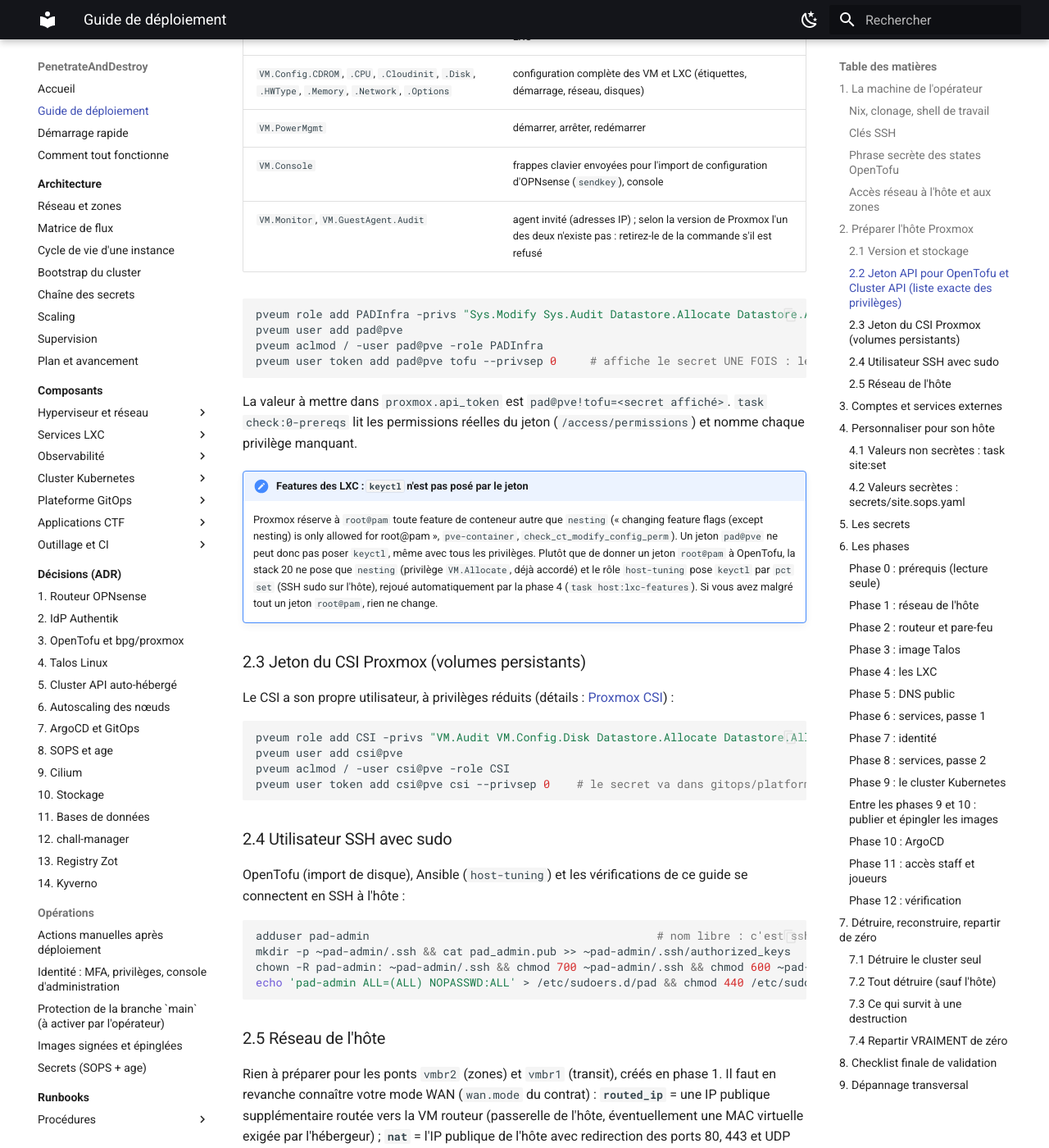
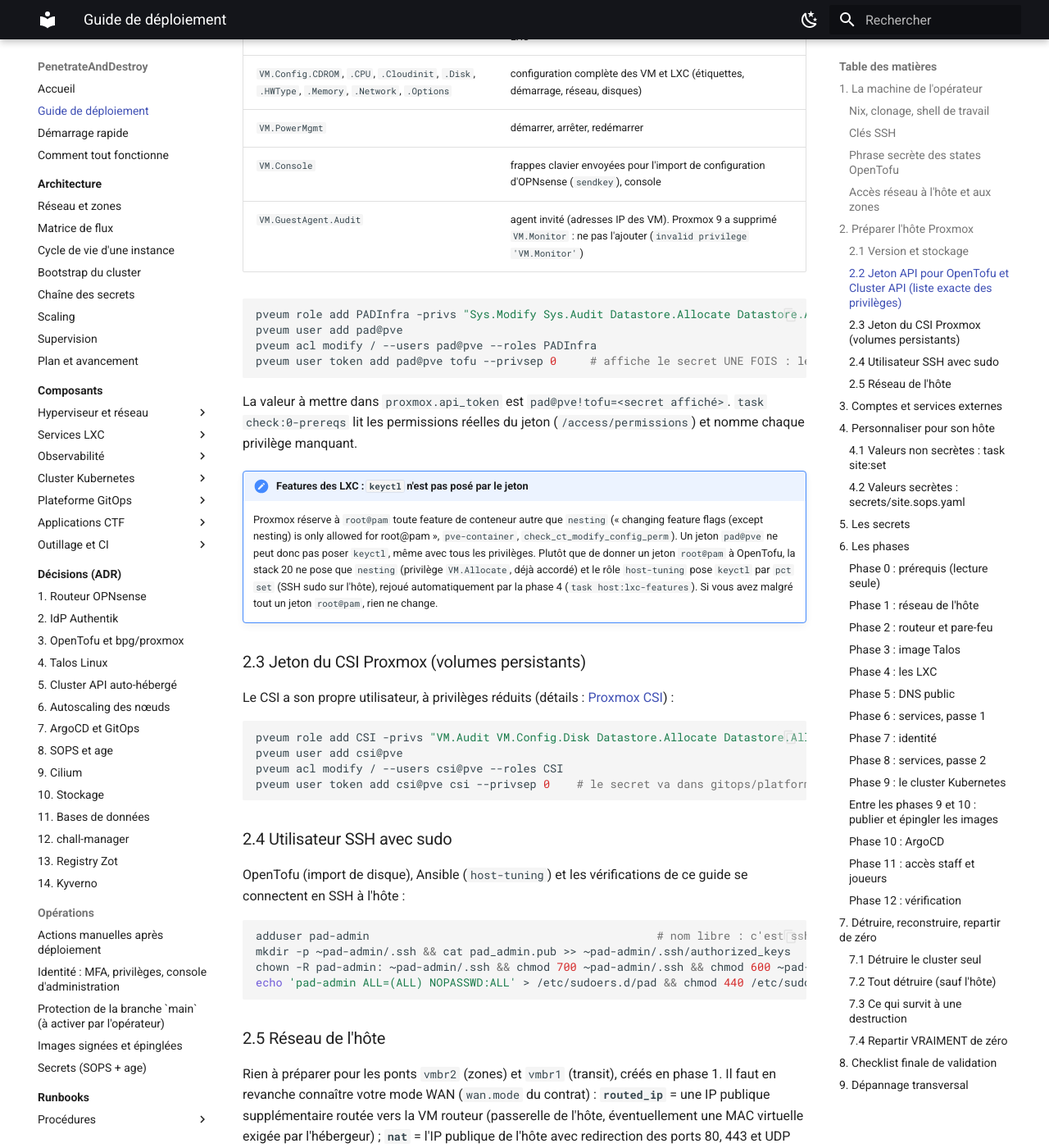
Before and after one commit to kim-tsr/penetrate-and-destroy, an MkDocs documentation site: the page built from docs/guide-deploiement.md, in a window 1280 px wide and 1400 px high, scrolled down 5169 px. Shown: the whole window at 82% size. Built offline with MkDocs 1.6.1 and Material for MkDocs 9.7.7, drawn with Linux system fonts in a browser that asks for light colours.

Commit message:
fix(docs): privilèges Proxmox 9, VM.Monitor supprimé ; syntaxe pveum acl modify

````diff
--- a/docs/guide-deploiement.md
+++ b/docs/guide-deploiement.md
@@ -146,12 +146,12 @@ ressources que les stacks créent et de ce que CAPMOX exige :
 | `VM.Config.CDROM`, `.CPU`, `.Cloudinit`, `.Disk`, `.HWType`, `.Memory`, `.Network`, `.Options` | configuration complète des VM et LXC (étiquettes, démarrage, réseau, disques) |
 | `VM.PowerMgmt` | démarrer, arrêter, redémarrer |
 | `VM.Console` | frappes clavier envoyées pour l'import de configuration d'OPNsense (`sendkey`), console |
-| `VM.Monitor`, `VM.GuestAgent.Audit` | agent invité (adresses IP) ; selon la version de Proxmox l'un des deux n'existe pas : retirez-le de la commande s'il est refusé |
+| `VM.GuestAgent.Audit` | agent invité (adresses IP des VM). Proxmox 9 a supprimé `VM.Monitor` : ne pas l'ajouter (`invalid privilege 'VM.Monitor'`) |
 
 ```bash
-pveum role add PADInfra -privs "Sys.Modify Sys.Audit Datastore.Allocate Datastore.AllocateSpace Datastore.AllocateTemplate Datastore.Audit SDN.Use VM.Allocate VM.Clone VM.Audit VM.Config.CDROM VM.Config.CPU VM.Config.Cloudinit VM.Config.Disk VM.Config.HWType VM.Config.Memory VM.Config.Network VM.Config.Options VM.PowerMgmt VM.Console VM.Monitor VM.GuestAgent.Audit"
+pveum role add PADInfra -privs "Sys.Modify Sys.Audit Datastore.Allocate Datastore.AllocateSpace Datastore.AllocateTemplate Datastore.Audit SDN.Use VM.Allocate VM.Clone VM.Audit VM.Config.CDROM VM.Config.CPU VM.Config.Cloudinit VM.Config.Disk VM.Config.HWType VM.Config.Memory VM.Config.Network VM.Config.Options VM.PowerMgmt VM.Console VM.GuestAgent.Audit"
 pveum user add pad@pve
-pveum aclmod / -user pad@pve -role PADInfra
+pveum acl modify / --users pad@pve --roles PADInfra
 pveum user token add pad@pve tofu --privsep 0     # affiche le secret UNE FOIS : le noter
 ```
 
@@ -171,7 +171,7 @@ Le CSI a son propre utilisateur, à privilèges réduits (détails : [Proxmox CS
 ```bash
 pveum role add CSI -privs "VM.Audit VM.Config.Disk Datastore.Allocate Datastore.AllocateSpace Datastore.Audit Sys.Audit"
 pveum user add csi@pve
-pveum aclmod / -user csi@pve -role CSI
+pveum acl modify / --users csi@pve --roles CSI
 pveum user token add csi@pve csi --privsep 0    # le secret va dans gitops/platform/proxmox-csi/secret.sops.yaml (token_secret)
 ```
 
````
Also changed, not shown: 1 other file.
